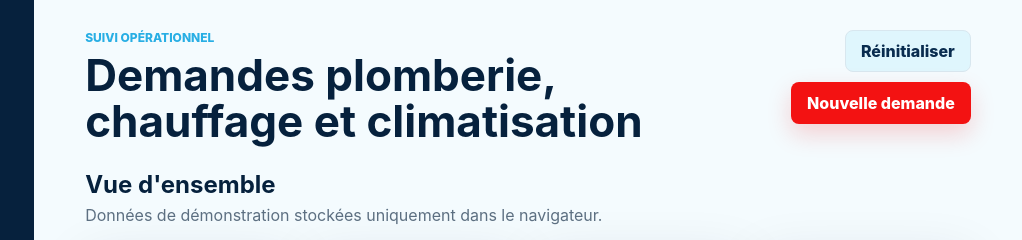
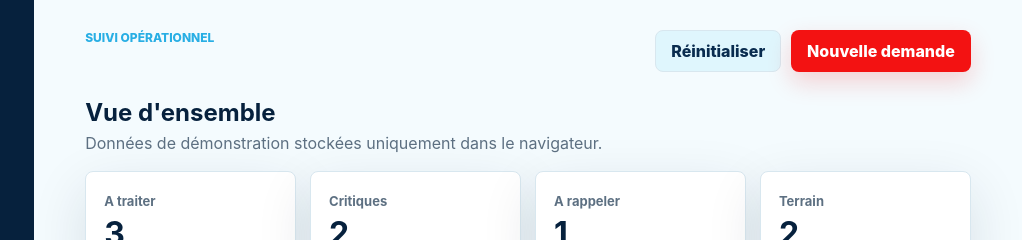
Before and after one commit to Efficy-conseil/kloub-air-plomberie, a website: page kloub-air-plomberie/index.html in a window 1280 px wide. Shown: the top 240 px of the page, 258-1280 px from the left. Drawn offline with Linux system fonts and the light colour scheme.

Commit message:
Remove dashboard headline

```diff
--- a/kloub-air-plomberie/index.html
+++ b/kloub-air-plomberie/index.html
@@ -37,7 +37,6 @@
       <header class="topbar">
         <div>
           <p class="eyebrow">Suivi opérationnel</p>
-          <h2>Demandes plomberie, chauffage et climatisation</h2>
         </div>
         <div class="topbar-actions">
           <button class="secondary-action" type="button" id="reset-demo">Réinitialiser</button>
```
